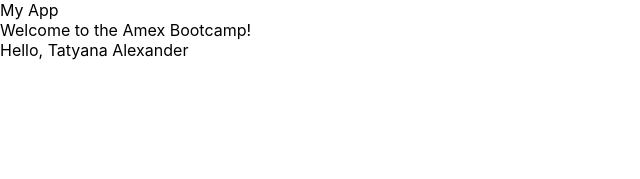
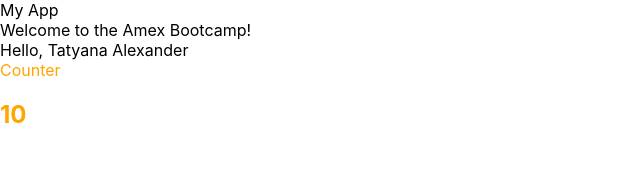
Before and after one commit to tatyana16/create-react-app, a React (Create React App) app: page / in a window 1280 px wide. Shown: the top 179 px of the page, without its empty margins (0-640 px from the left). Built offline with nearby package versions, Linux system fonts and the light colour scheme.

Commit message:
Add count state to the counter

```diff
--- a/src/App.js
+++ b/src/App.js
@@ -1,6 +1,7 @@
 import React, { Component } from "react";
 import Welcome from "./components/Welcome/Welcome";
 import Person from "./components/Person/Person";
+import Counter from "./components/Counter/Counter";
 
 export default class App extends Component {
   render() {
@@ -9,6 +10,7 @@
         My App
         <Welcome />
         <Person firstName={"Tatyana"} lastName={"Alexander"} />
+        <Counter />
       </div>
     );
   }
--- /dev/null
+++ b/src/components/Counter/Counter.css
@@ -0,0 +1,3 @@
+.Counter-container {
+    color: orange;
+  }
--- /dev/null
+++ b/src/components/Counter/Counter.js
@@ -0,0 +1,20 @@
+import React, { Component } from 'react'
+import "./Counter.css";
+
+export default class Counter extends Component {
+  constructor(props) {
+    super(props);
+    this.state = {
+      count: 10
+    }
+  }
+
+  render() {
+    return (
+      <div className="Counter-container">
+        Counter
+        <h2>{this.state.count}</h2>
+      </div>
+    )
+  }
+}
```
Also changed, not shown: src/index.js (+5 -6 lines).
